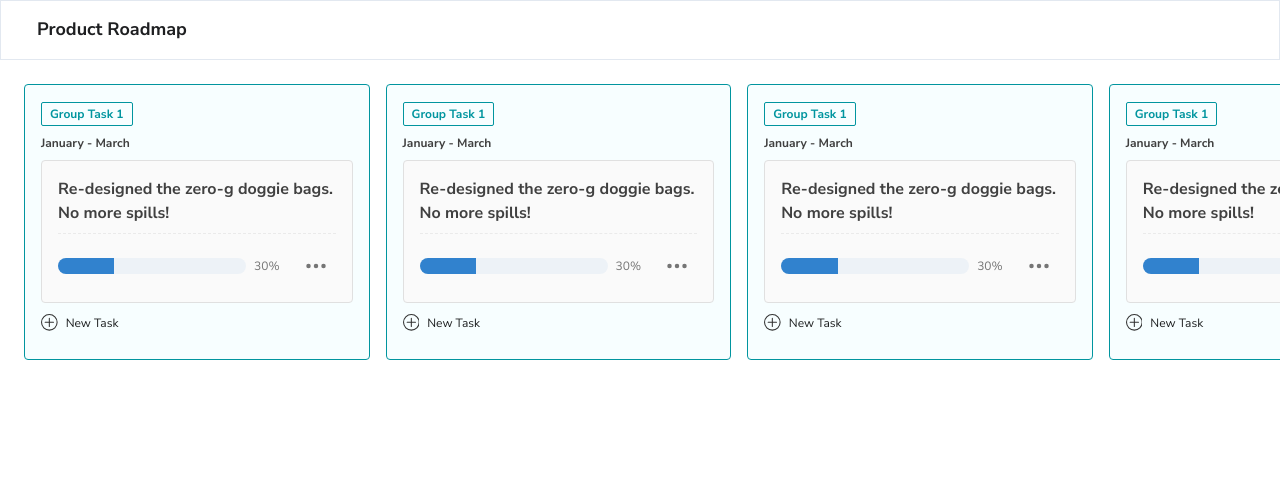
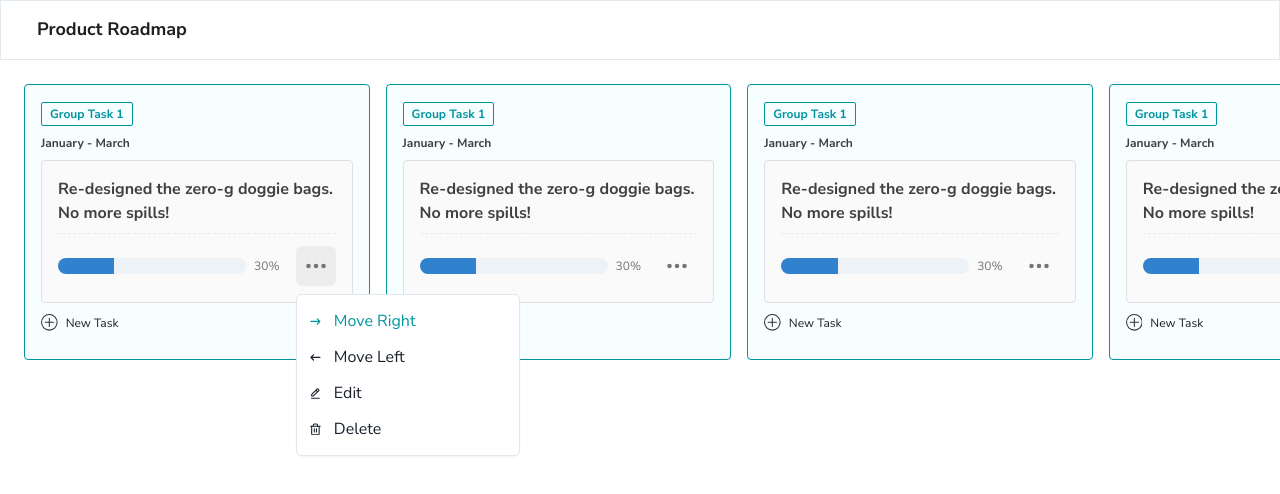
Before and after one commit to alaqsaka/fe-rkmn, a React (Create React App) app: page / in a window 1280 px wide. Both pictures are taken after a click on the button 315 px from the left and 265 px from the top of the page. Shown: the top 494 px of the page. Built offline with nearby package versions, Linux system fonts and the light colour scheme.

Commit message:
feat: slicing survey dialog menu, create datas folder for dummy data

```diff
--- /dev/null
+++ b/src/components/atoms/SurveyDialogMenu/index.js
@@ -0,0 +1,47 @@
+import React from 'react';
+import {
+  Menu,
+  MenuButton,
+  MenuList,
+  MenuItem,
+  MenuItemOption,
+  MenuGroup,
+  MenuOptionGroup,
+  MenuDivider,
+} from '@chakra-ui/react';
+import { HiArrowNarrowRight, HiArrowNarrowLeft } from 'react-icons/hi';
+import { BiEditAlt } from 'react-icons/bi';
+import { FiTrash2 } from 'react-icons/fi';
+
+const SurveyDialogMenu = () => {
+  return (
+    <MenuList>
+      <MenuItem
+        _focus={{ bg: 'none', color: 'rgba(1, 149, 159, 1)' }}
+        icon={<HiArrowNarrowRight />}
+      >
+        Move Right
+      </MenuItem>
+      <MenuItem
+        _focus={{ bg: 'none', color: 'rgba(1, 149, 159, 1)' }}
+        icon={<HiArrowNarrowLeft />}
+      >
+        Move Left
+      </MenuItem>
+      <MenuItem
+        _focus={{ bg: 'none', color: 'rgba(1, 149, 159, 1)' }}
+        icon={<BiEditAlt />}
+      >
+        Edit
+      </MenuItem>
+      <MenuItem
+        _focus={{ bg: 'none', color: 'rgba(225, 20, 40, 1)' }}
+        icon={<FiTrash2 />}
+      >
+        Delete
+      </MenuItem>
+    </MenuList>
+  );
+};
+
+export default SurveyDialogMenu;
--- a/src/components/atoms/Task/index.js
+++ b/src/components/atoms/Task/index.js
@@ -3,12 +3,16 @@ import {
   Divider,
   Flex,
   IconButton,
+  Menu,
+  MenuButton,
   Progress,
   Spacer,
   Text,
+  Button,
 } from '@chakra-ui/react';
 import React from 'react';
 import { BsThreeDots } from 'react-icons/bs';
+import SurveyDialogMenu from '../SurveyDialogMenu';
 
 const Task = () => {
   return (
@@ -61,12 +65,22 @@ const Task = () => {
         </Flex>
         <Spacer />
         <Box>
+          <Menu>
+            {({ isOpen }) => (
+              <>
+                <MenuButton>
                   <IconButton
+                    isActive={isOpen}
                     bg="none"
                     colorScheme="rgba(237, 237, 237, 1);"
                     icon={<BsThreeDots color="rgba(117, 117, 117, 1) " />}
                     fontSize="24px"
                   />
+                </MenuButton>
+                <SurveyDialogMenu />
+              </>
+            )}
+          </Menu>
         </Box>
       </Flex>
     </Box>
```
Also changed, not shown: src/data/todos.json (added, +16 -0 lines). Lines whose indentation alone changed are shown as unchanged.
